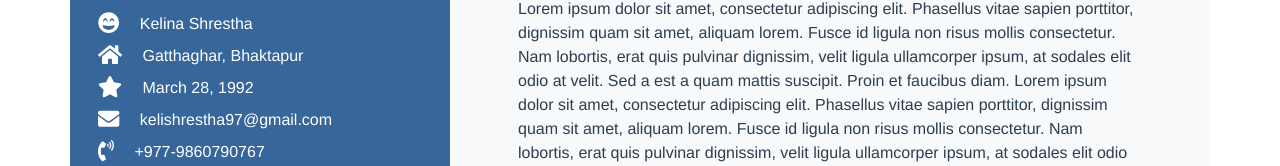
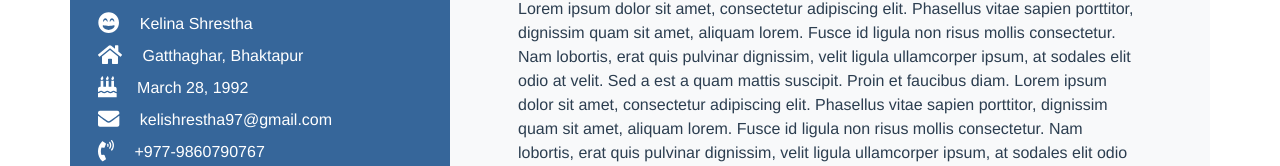
Before and after one commit to kelishrestha/profile_viewer, a Vue app: page / in a window 1280 px wide. Shown: the part 424-590 px from the top of the page. Built offline with nearby package versions, Linux system fonts and the light colour scheme.

Commit message:
Switch to cake icon for dob.

```diff
--- a/src/components/PersonalInfo.vue
+++ b/src/components/PersonalInfo.vue
@@ -44,7 +44,7 @@ export default {
       {
         key: "dob",
         value: "March 28, 1992",
-        icon: "star"
+        icon: "birthday-cake"
       },
       {
         key: "email",
--- a/src/main.js
+++ b/src/main.js
@@ -10,7 +10,8 @@ import {
   faPhoneVolume as fasPhoneVolume,
   faMapMarker as fasMapMarker,
   faBuilding as fasBuilding,
-  faClock as fasClock
+  faClock as fasClock,
+  faBirthdayCake as fasBirthdayCake
 
 } from "@fortawesome/free-solid-svg-icons";
 import { FontAwesomeIcon } from "@fortawesome/vue-fontawesome";
@@ -21,7 +22,7 @@ import "bootstrap-vue/dist/bootstrap-vue.css";
 
 Vue.config.productionTip = false;
 Vue.use(BootstrapVue);
-library.add(fasGrinBeam, fasHome, fasEnvelope, fasStar, fasPhoneVolume, fasMapMarker, fasBuilding, fasClock);
+library.add(fasGrinBeam, fasHome, fasEnvelope, fasStar, fasPhoneVolume, fasMapMarker, fasBuilding, fasClock, fasBirthdayCake);
 
 Vue.component("font-awesome-icon", FontAwesomeIcon);
 
```
